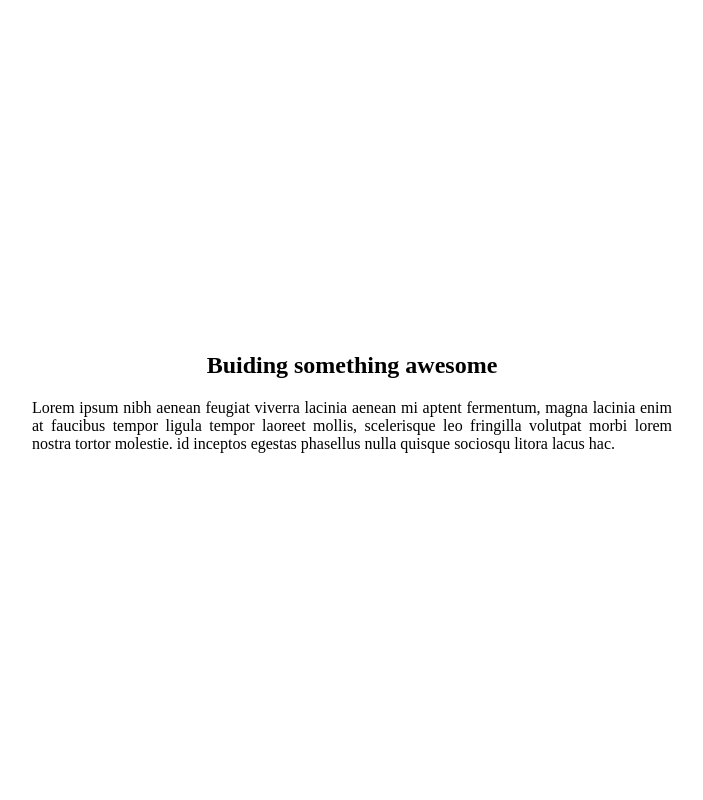
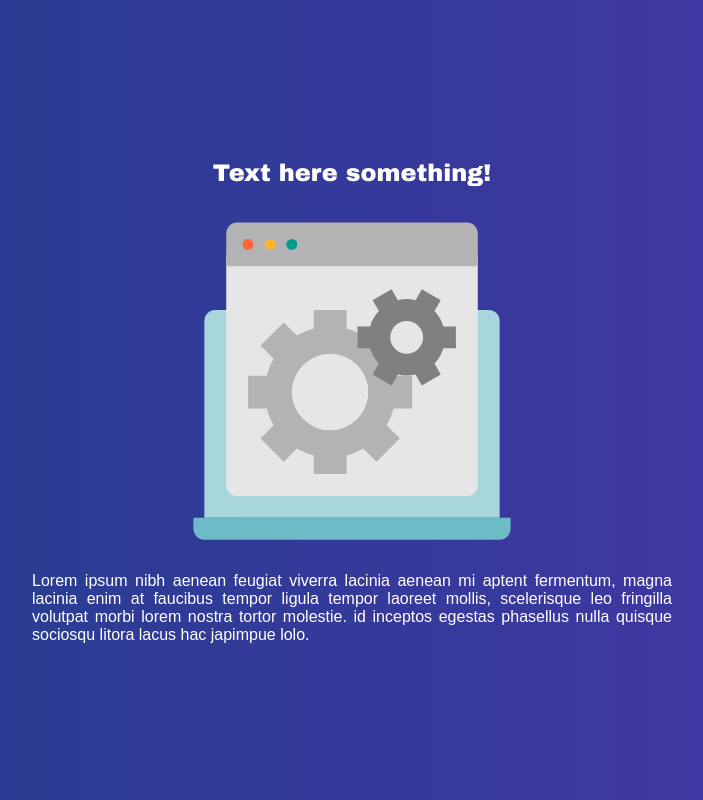
Before and after one commit to honassis/pagina-com-logo-centralizada-html5, a PHP site: page / in a window 1280 px wide. Shown: the whole page, without its empty margins (288-991 px from the left). Run offline with PHP 8.4, Linux system fonts and the light colour scheme.

Commit message:
Adicionado fundo gradiente, logo

```diff
--- a/css.css
+++ b/css.css
@@ -1,12 +1,31 @@
 
+html{
+    height: 100%;
+}
 body{
     margin: 0;
     padding: 0;
     text-align:justify;
+    width:100%;
+    height:100%;
+    background-image: linear-gradient(to right, #223f8d, #4735a7);
+    color:white;
+}
+.row{
+display: flex;
+}
+.row img{
+    max-width: 350px;
+    align-self: center;
+margin:auto;
+}
+h2{
+    text-align: center;
+    font-family: "Arial Black", Gadget, sans-serif;
 
 }
-h1{
-    text-align: center;
+p{
+    font-family:Arial, Helvetica, sans-serif;
 }
 .center{
     position: absolute;
@@ -14,4 +33,5 @@ h1{
     left: 50%;
     transform: translateX(-50%) translateY(-50%);
 
+
 }
--- a/index.html
+++ b/index.html
@@ -4,16 +4,20 @@
     <meta charset="UTF-8">
     <meta name="viewport" content="width=device-width, initial-scale=1.0">
     <meta http-equiv="X-UA-Compatible" content="ie=edge">
-    <title>Your WebSite Title</title>
+    <title>Your Website Title</title>
     <link rel="stylesheet" href="css.css">
 </head>
 <body>
     <section class="center">
-    <h1>Buiding something awesome</h1>
+    <h2>Text here something!</h2>
+    <div class="row">
+    <img src="logo.svg">
+    </div>
+    <!--Icon made by https://www.flaticon.com/authors/mynamepong -->
     <p>Lorem ipsum nibh aenean feugiat viverra lacinia aenean mi aptent fermentum,
     magna lacinia enim at faucibus tempor ligula tempor laoreet mollis, scelerisque
     leo fringilla volutpat morbi lorem nostra tortor molestie. id inceptos egestas
-    phasellus nulla quisque sociosqu litora lacus hac.</p>
+    phasellus nulla quisque sociosqu litora lacus hac japimpue lolo.</p>
     </section>
 </body>
 </html>
```
Also changed, not shown: logo.svg (added).
